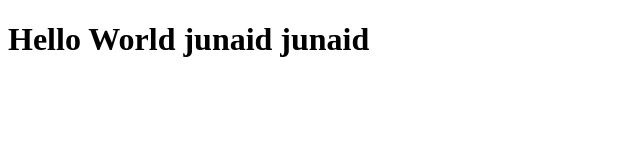
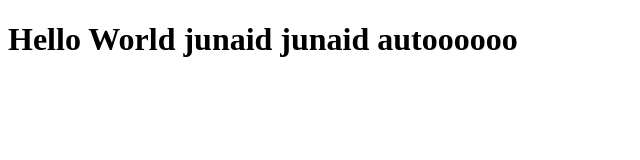
Before and after one commit to junaidsarfraz1989/BootcampJunaid, a plain HTML site: page index.html in a window 1280 px wide. Shown: the whole page, without its empty margins (0-640 px from the left). Drawn offline with Linux system fonts and the light colour scheme.

Commit message:
Update index.html

```diff
--- a/index.html
+++ b/index.html
@@ -6,6 +6,6 @@
     <title>Document</title>
 </head>
 <body>
-<h1>Hello World junaid junaid</h1>
+<h1>Hello World junaid junaid   autoooooo</h1>
 </body>
 </html>
```
